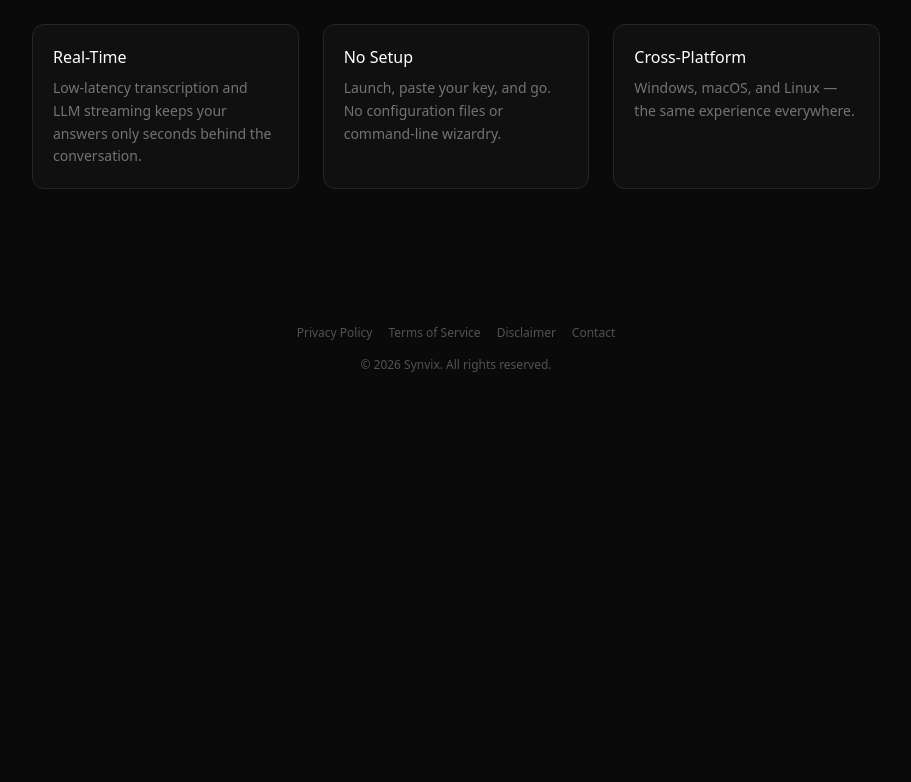
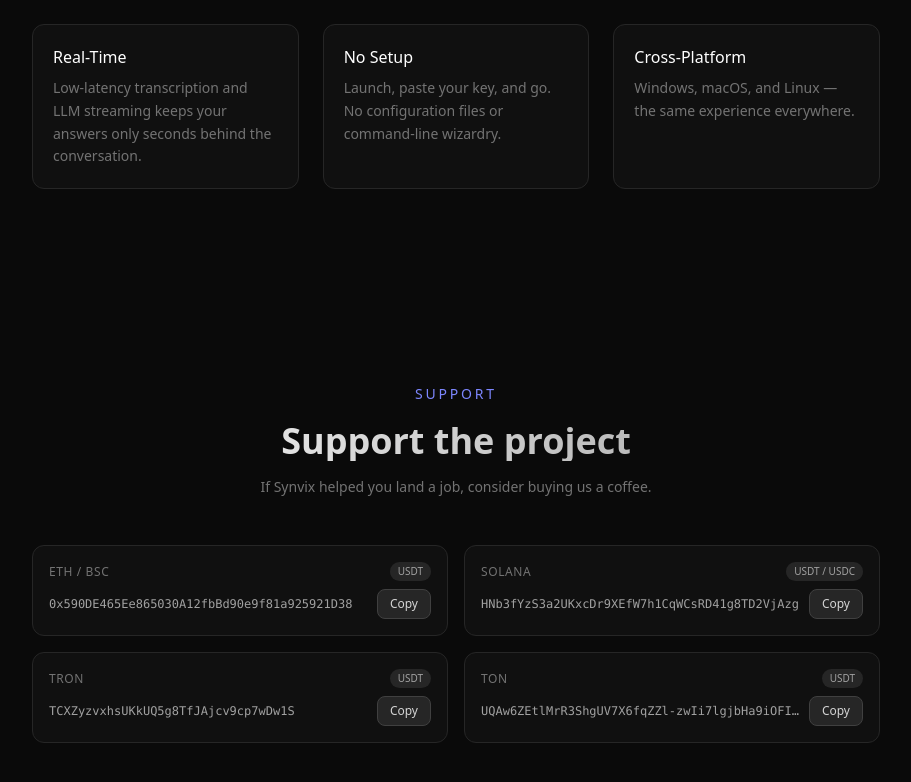
Before and after one commit to nanautee/synvix-site, a React (Vite) app in the folder site/: page / in a window 1280 px wide. Shown: the part 1966-2748 px from the top of the page, without its empty margins (184-1095 px from the left). Before the commit the page ends 2379 px from the top, so only its background shows below. Built offline with nearby package versions, Linux system fonts and the light colour scheme; no server answers.

Commit message:
Add crypto donation section with copy-to-clipboard on Home page

```diff
--- a/site/src/components/Layout.tsx
+++ b/site/src/components/Layout.tsx
@@ -48,6 +48,7 @@ export function Layout() {
           <NavLink to="/terms" className="hover:text-neutral-400 transition-colors">Terms of Service</NavLink>
           <NavLink to="/disclaimer" className="hover:text-neutral-400 transition-colors">Disclaimer</NavLink>
           <NavLink to="/contact" className="hover:text-neutral-400 transition-colors">Contact</NavLink>
+          <a href="/#donate" className="hover:text-neutral-400 transition-colors">Donate</a>
         </div>
         <p>© 2026 Synvix. All rights reserved.</p>
       </footer>
--- a/site/src/pages/Home.tsx
+++ b/site/src/pages/Home.tsx
@@ -3,6 +3,13 @@ import { Logo } from "../components/Logo";
 import { AppMockup } from "../components/AppMockup";
 import HowItWorks from "../components/HowItWorks";
 import { API } from "../lib/api";
+
+const WALLETS = [
+  { network: "ETH / BSC", coin: "USDT", address: "0x590DE465Ee865030A12fbBd90e9f81a925921D38" },
+  { network: "Solana", coin: "USDT / USDC", address: "HNb3fYzS3a2UKxcDr9XEfW7h1CqWCsRD41g8TD2VjAzg" },
+  { network: "TRON", coin: "USDT", address: "TCXZyzvxhsUKkUQ5g8TfJAjcv9cp7wDw1S" },
+  { network: "TON", coin: "USDT", address: "UQAw6ZEtlMrR3ShgUV7X6fqZZl-zwIi7lgjbHa9iOFI_gflf" },
+];
 
 const DOWNLOAD_URLS = {
   windows: "https://github.com/nanautee/Synvix/releases/download/v1.0.1/Synvix-Setup-1.0.0.exe",
@@ -37,6 +44,13 @@ function getOSLabel(): string {
 
 export function Home() {
   const [showAllPlatforms, setShowAllPlatforms] = useState(false);
+  const [copiedIdx, setCopiedIdx] = useState<number | null>(null);
+
+  const handleCopy = async (address: string, idx: number) => {
+    await navigator.clipboard.writeText(address);
+    setCopiedIdx(idx);
+    setTimeout(() => setCopiedIdx(null), 2000);
+  };
 
   return (
     <>
@@ -104,6 +118,40 @@ export function Home() {
         </div>
       </section>
 
+      <section id="donate" className="max-w-4xl mx-auto px-6 py-24">
+        <div className="text-center mb-12">
+          <span className="text-indigo-400 text-sm tracking-[0.2em] uppercase font-medium">Support</span>
+          <h2 className="text-4xl font-bold mt-4 bg-gradient-to-r from-white to-neutral-400 bg-clip-text text-transparent">
+            Support the project
+          </h2>
+          <p className="text-neutral-500 text-sm mt-4">
+            If Synvix helped you land a job, consider buying us a coffee.
+          </p>
+        </div>
+        <div className="grid md:grid-cols-2 gap-4">
+          {WALLETS.map((w, i) => (
+            <div
+              key={i}
+              className="p-4 rounded-xl border border-neutral-800 bg-neutral-900/50 hover:border-neutral-700 transition-colors"
+            >
+              <div className="flex items-center justify-between mb-2">
+                <span className="text-xs text-neutral-500 font-medium uppercase tracking-wider">{w.network}</span>
+                <span className="text-[10px] px-2 py-0.5 rounded-full bg-neutral-800 text-neutral-400">{w.coin}</span>
+              </div>
+              <div className="flex items-center gap-2">
+                <code className="flex-1 text-xs text-neutral-400 font-mono truncate">{w.address}</code>
+                <button
+                  onClick={() => handleCopy(w.address, i)}
+                  className="shrink-0 px-3 py-1.5 rounded-lg text-xs font-medium bg-neutral-800 border border-neutral-700 text-neutral-300 hover:bg-neutral-700 hover:text-white transition-all"
+                >
+                  {copiedIdx === i ? "Copied" : "Copy"}
+                </button>
+              </div>
+            </div>
+          ))}
+        </div>
+      </section>
+
       {showAllPlatforms && (
         <div className="fixed inset-0 z-50 flex items-center justify-center bg-black/60" onClick={() => setShowAllPlatforms(false)}>
           <div className="bg-neutral-900 border border-neutral-700 rounded-2xl p-8 max-w-sm mx-4 text-center" onClick={(e) => e.stopPropagation()}>
```
